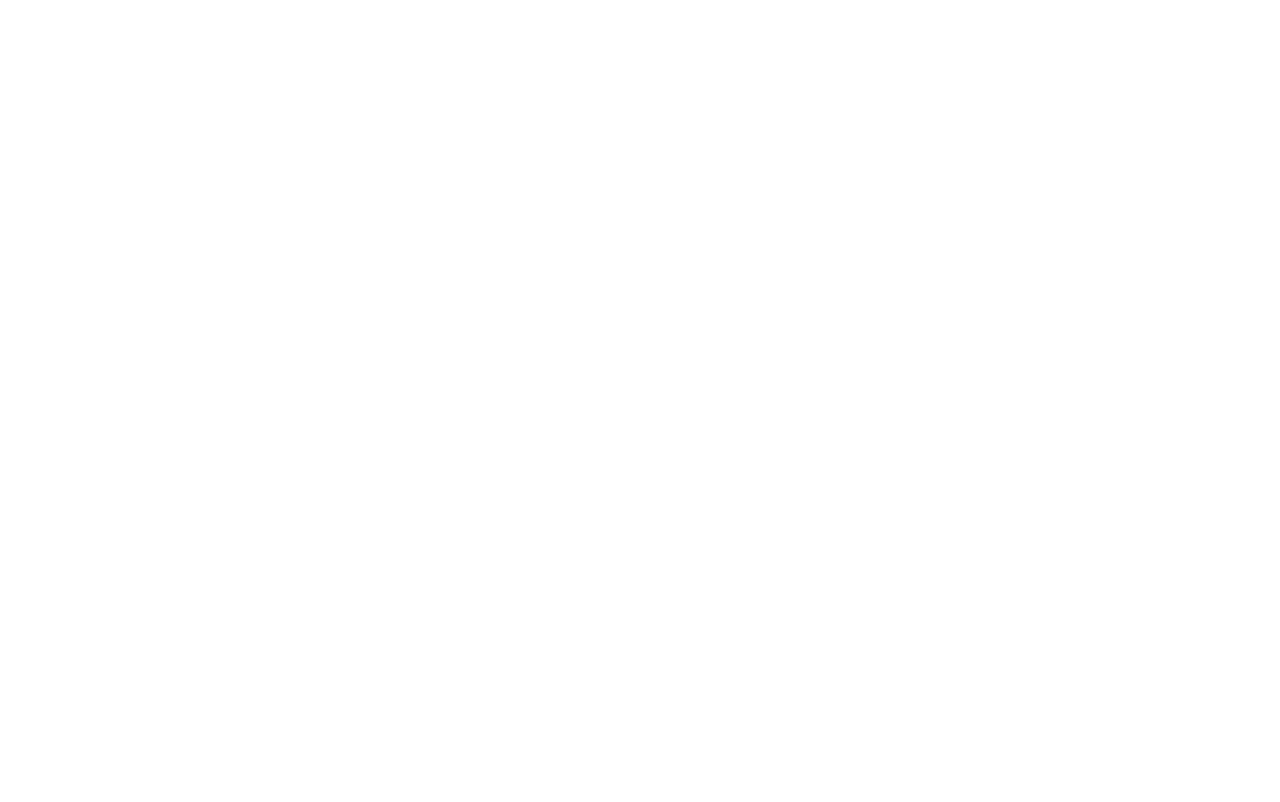
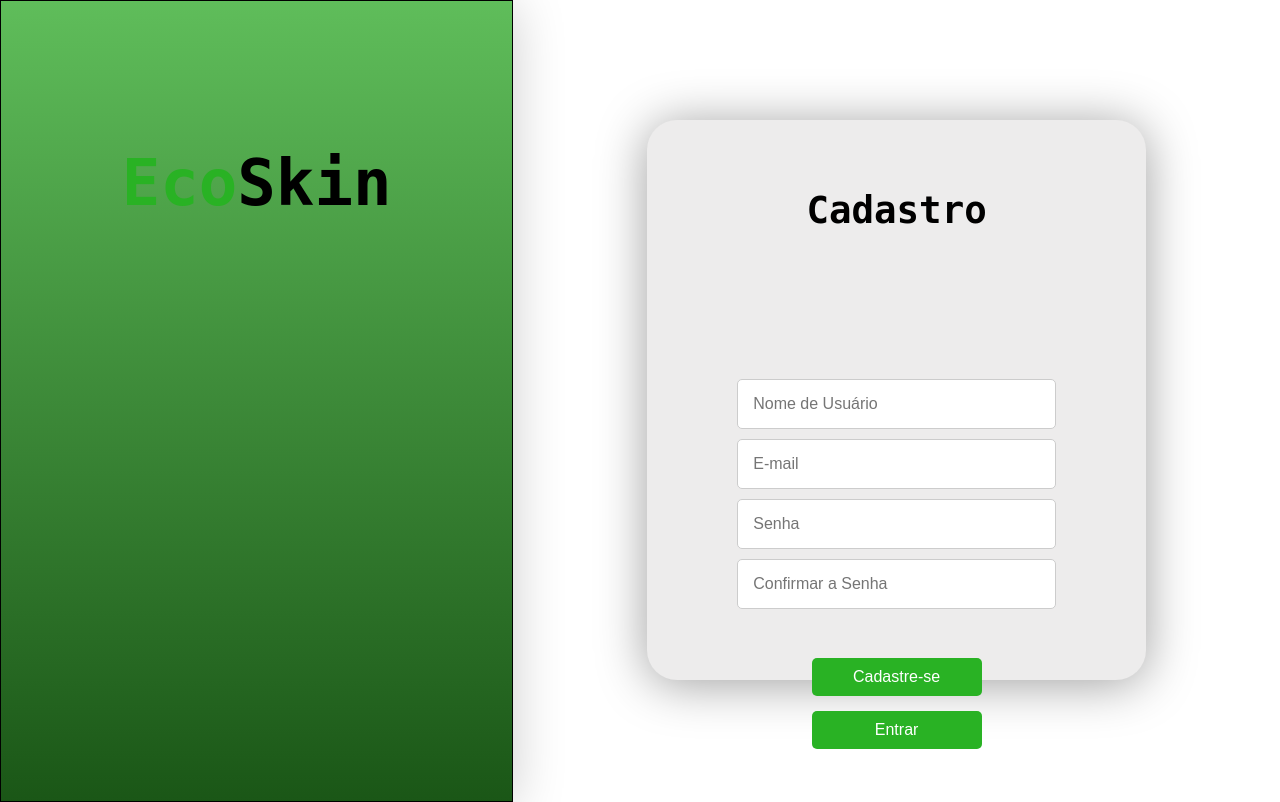
Before and after one commit to izabellajeronimo-arch/trabalho-integrador, a website: page telaCadastro/index.html in a window 1280 px wide. Drawn offline with Linux system fonts and the light colour scheme.

Commit message:
commit login e cadastro

```diff
--- a/telaCadastro/index.html
+++ b/telaCadastro/index.html
@@ -1,11 +1,40 @@
 <!DOCTYPE html>
-<html lang="en">
+<html lang="pt-BR">
 <head>
     <meta charset="UTF-8">
     <meta name="viewport" content="width=device-width, initial-scale=1.0">
-    <title>Document</title>
+    <meta name="theme-color" content="#174d36">
+    <title>Cadastro</title>
+    <link rel="stylesheet" href="style.css">
+    <script src="login.js" defer></script>
 </head>
 <body>
+    <main class="tela-Login">
+        <div class="decoracao">
+            <div class="titulo">
+            <h1><span class="titulo1">Eco</span><span class="titulo2">Skin</span></h1>
+            </div>
+        </div>
+        <div class="dados">
+            <div class="login-form">
+                <span class="Cadastro"><h3>Cadastro</h3></span>
+                <div class="input-container">
+                <form action="../index.html" method="post">
+                    <div class="input-container">
+                        <input type="text" name="username" placeholder="Nome de Usuário" required minlength="8" class="inputNome" required>
+                        <input type="text" name="username" placeholder="E-mail" required minlength="8" class="inputNome" required>
+                        <input type="password" name="password" placeholder="Senha" required minlength="8" class="inputSenha" id="senha" required>
+                        <input type="password" name="re-password" placeholder="Confirmar a Senha" required minlength="8" class="inputSenha" id="confirmar" required>
+                    </div>
+                </form>
+                <div class="botoes">
+                    <button class="buttonCadastrar" type="submit">Cadastre-se</button>
+                    <button class="buttonEntrar"><a href="../telaLogin/index.html" class="link">Entrar</a></button>
+                </div>
+            </div>
 
+            </div>
+        </div>
+    </main>
 </body>
 </html>
--- a/telaCadastro/style.css
+++ b/telaCadastro/style.css
@@ -0,0 +1,133 @@
+body{
+    margin: 0;
+    padding: 0;
+    font-family: Arial, sans-serif;
+}
+
+.tela-Login{
+    justify-content:space-between;
+    display: flex;
+    width: 100%;
+    height: 100vh;
+}
+
+.titulo{
+    font-size: 200%;
+    font-family: DejaVu Sans Mono, monospace;
+    margin-top: 20%;
+    display: flex;
+    justify-content: center;
+}
+
+.titulo1{
+    color: #29b224;
+}
+.titulo2{
+    color: #000000;
+}
+
+.decoracao{
+    background: linear-gradient(to bottom, #5abb55f7, #13510ff7), url('');
+    background-size: cover;
+    justify-content: center;
+    display: flex;
+    width: 40%;
+    height: 100vh;
+    border-width: 1px;
+    border-style: solid;
+    transition: all 0.3s ease;
+    box-shadow: 0 4px 50px rgba(0, 0, 0, 0.2);
+}
+
+.dados{
+    justify-content: center;
+    align-items: center;
+    display: flex;
+    width: 60%;
+    height: 100vh;
+}
+
+.login-form{
+    margin: 0 auto;
+    background-color: #edecec;
+    display: flex;
+    flex-direction: column;
+    align-items: center;
+    justify-content: center;
+    width: 65%;
+    height: 70%;
+    border-radius: 30px;
+    box-shadow: 0 4px 50px rgba(0, 0, 0, 0.382);
+}
+
+.Cadastro{
+    display: flex;
+    padding: 10%;
+    font-size: 200%;
+    font-family: DejaVu Sans Mono, monospace, Impact, Haettenschweiler, 'Arial Narrow Bold', sans-serif;
+}
+
+.input-container {
+    display: flex;
+    flex-direction: column;
+    align-items: center;
+    justify-content: center;
+    width: 100%;
+    height: 50%;
+    margin-top: 20%;
+
+}
+
+.inputNome, .inputSenha {
+    margin: 10px 0;
+    width: 120%;
+    padding: 15px;
+    border: 1px solid #ccc;
+    border-radius: 5px;
+    font-size: 16px;
+    margin-bottom: 0px;
+}
+
+.botoes{
+    align-items: center;
+    display: flex;
+    flex-direction: column;
+}
+
+.link{
+    text-decoration: none;
+    color: #fff
+}
+
+.buttonEntrar{
+    width: 170px;
+    margin-top: 15px;
+    background-color:#29b224;
+    color: rgb(255, 255, 255);
+    padding: 10px 20px;
+    border: none;
+    border-radius: 5px;
+    cursor: pointer;
+    font-size: 16px;
+    transition: background-color 0.3s ease;
+}
+
+.buttonCadastrar:hover{
+  background-color: color-mix(in oklab, #29b224, black 25%);
+}
+
+.buttonEntrar:hover{
+  background-color: color-mix(in oklab, #29b224, black 25%);
+}
+
+.buttonCadastrar {
+    width: 170px;
+    background-color:#29b224;
+    color: rgb(255, 255, 255);
+    padding: 10px 20px;
+    border: none;
+    border-radius: 5px;
+    cursor: pointer;
+    font-size: 16px;
+    transition: background-color 0.3s ease;
+}
--- a/telaLogin/style.css
+++ b/telaLogin/style.css
@@ -27,7 +27,7 @@ body{
 }
 
 .decoracao{
-    background: linear-gradient(to bottom, #5abb55f7, #13510ff7), url('../img/ecoSkin.jpg');
+    background: linear-gradient(to bottom, #5abb55f7, #13510ff7), url('');
     background-size: cover;
     justify-content: center;
     display: flex;
@@ -81,16 +81,30 @@ body{
 
 .inputNome, .inputSenha {
     margin: 10px 0;
-    width: 150%;
-    padding: 20px;
+    width: 120%;
+    padding: 15px;
     border: 1px solid #ccc;
     border-radius: 5px;
     font-size: 16px;
-    margin-bottom: 20px;
+    margin-bottom: 0px;
 }
 
-button{
-    color: white;
+.botoes{
+    align-items: center;
+    display: flex;
+    flex-direction: column;
+}
+
+.link{
+    text-decoration: none;
+    color: #fff
+}
+
+.buttonCadastro{
+    width: 170px;
+    margin-top: 15px;
+    background-color:#29b224;
+    color: rgb(255, 255, 255);
     padding: 10px 20px;
     border: none;
     border-radius: 5px;
@@ -99,7 +113,22 @@ button{
     transition: background-color 0.3s ease;
 }
 
-.buttonEntrar {
-    background: linear-gradient(to left, #2ab811, #679422);
+.buttonCadastro:hover{
+  background-color: color-mix(in oklab, #29b224, black 25%);
+}
 
+.buttonEntrar:hover{
+  background-color: color-mix(in oklab, #29b224, black 25%);
 }
+
+.buttonEntrar{
+    width: 170px;
+    background-color:#29b224;
+    color: rgb(255, 255, 255);
+    padding: 10px 20px;
+    border: none;
+    border-radius: 5px;
+    cursor: pointer;
+    font-size: 16px;
+    transition: background-color 0.3s ease;
+}
```
Also changed, not shown: telaCadastro/script.js (+13 -0 lines), telaLogin/index.html (+6 -3 lines), images/images.jpg (added).
